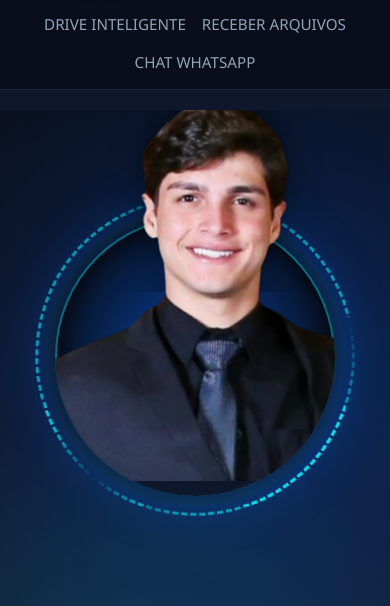
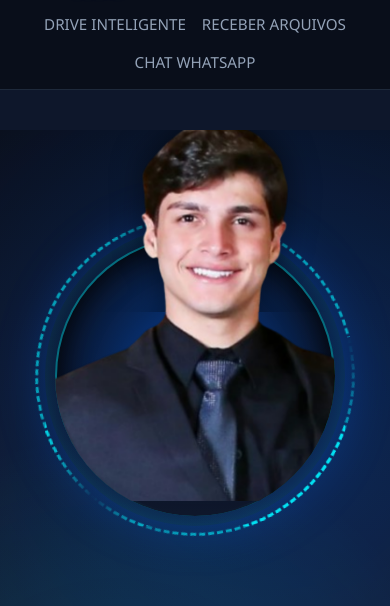
Before and after one commit to LucasValeQueiroz/site, a plain HTML site: page index.html in a window 390 px wide. Shown: the part 90-696 px from the top of the page. Drawn offline with Linux system fonts and the light colour scheme.

Commit message:
v 1.5999

```diff
--- a/index.html
+++ b/index.html
@@ -14,7 +14,7 @@
         }
         @media (max-width: 768px) {
             .home-main {
-                padding-top: 200px; /* Espaço maior para Celular */
+                padding-top: 220px; /* Espaço maior para Celular */
             }
         }
 
```
